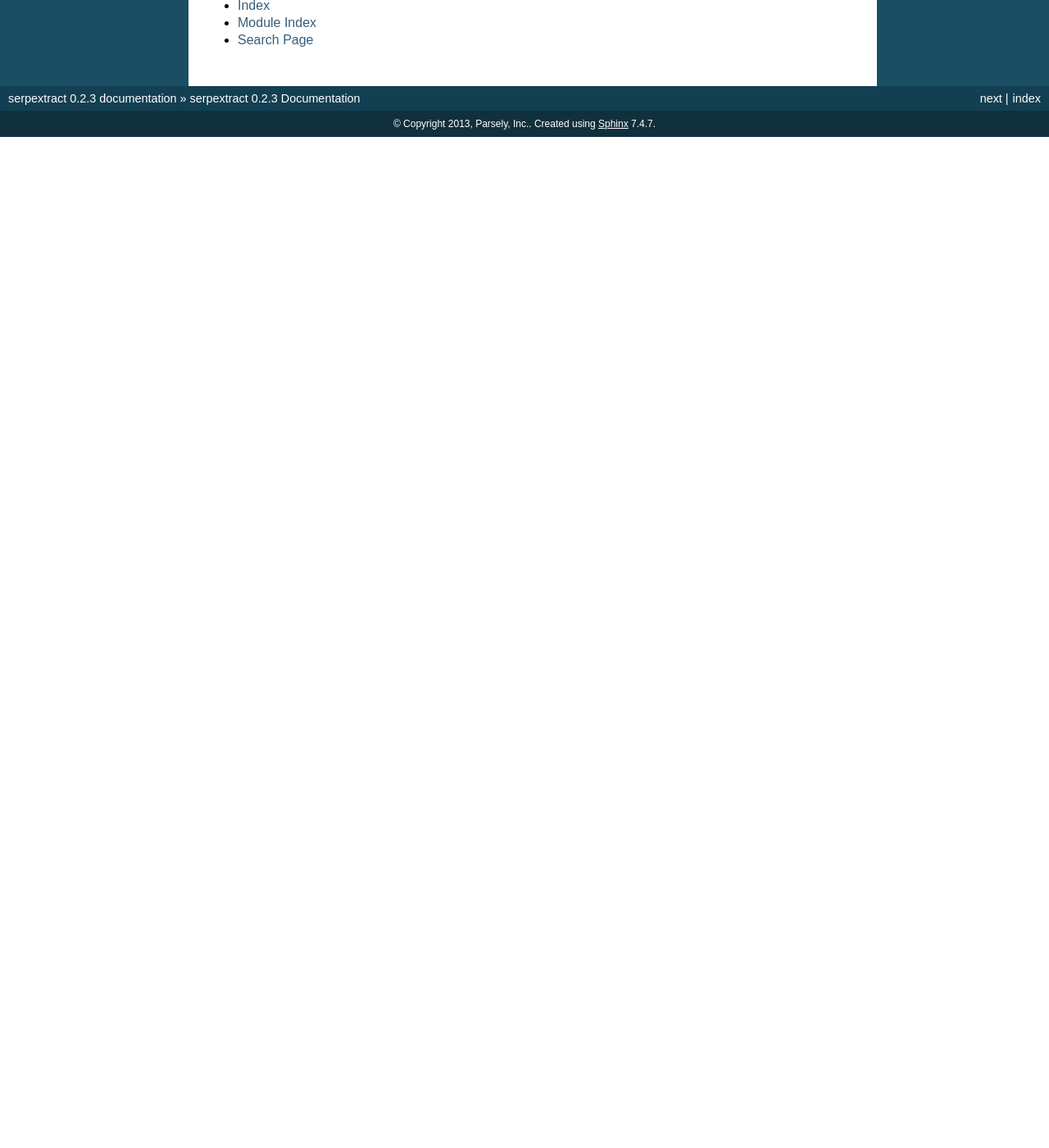
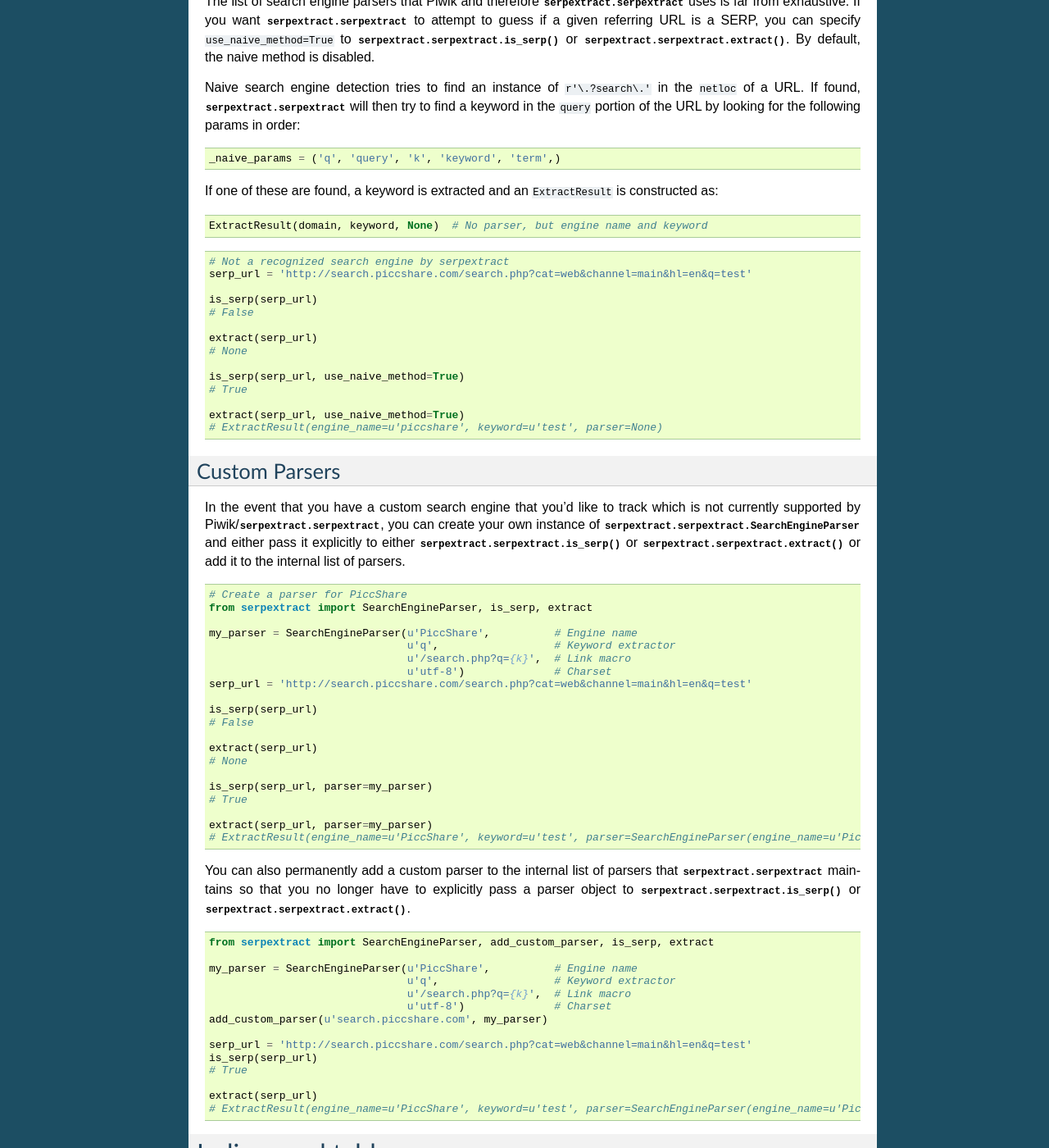
Before and after one commit to Parsely/serpextract, a Sphinx documentation site: the page built from docs/index.rst, in a window 1280 px wide and 1400 px high, scrolled down 1100 px. Shown: the whole window at 82% size. Built offline with Sphinx 7.4.7, drawn with Linux system fonts in a browser that asks for light colours; before the commit the page ends 1267 px from its top, so only the background shows below that; some of the changed text lies outside the part shown.

Commit message:
Update docs

```diff
--- a/docs/index.rst
+++ b/docs/index.rst
@@ -62,6 +62,94 @@ your local cache via::
 
     $ serpextract -l
 
+Naive Detection
+---------------
+
+The list of search engine parsers that Piwik and therefore :mod:`serpextract.serpextract` uses is far from
+exhaustive.  If you want :mod:`serpextract.serpextract` to attempt to guess if a given referring URL is a SERP,
+you can specify ``use_naive_method=True`` to :func:`serpextract.serpextract.is_serp` or :func:`serpextract.serpextract.extract`.
+By default, the naive method is disabled.
+
+Naive search engine detection tries to find an instance of ``r'\.?search\.'`` in the ``netloc``
+of a URL.  If found, :mod:`serpextract.serpextract` will then try to find a keyword in the ``query`` portion of
+the URL by looking for the following params in order::
+
+    _naive_params = ('q', 'query', 'k', 'keyword', 'term',)
+
+If one of these are found, a keyword is extracted and an ``ExtractResult`` is constructed as::
+
+    ExtractResult(domain, keyword, None)  # No parser, but engine name and keyword
+
+.. code-block:: python
+
+    # Not a recognized search engine by serpextract
+    serp_url = 'http://search.piccshare.com/search.php?cat=web&channel=main&hl=en&q=test'
+
+    is_serp(serp_url)
+    # False
+
+    extract(serp_url)
+    # None
+
+    is_serp(serp_url, use_naive_method=True)
+    # True
+
+    extract(serp_url, use_naive_method=True)
+    # ExtractResult(engine_name=u'piccshare', keyword=u'test', parser=None)
+
+Custom Parsers
+--------------
+
+In the event that you have a custom search engine that you'd like to track which is not currently
+supported by Piwik/:mod:`serpextract.serpextract`, you can create your own instance of
+:class:`serpextract.serpextract.SearchEngineParser` and either pass it explicitly to either
+:func:`serpextract.serpextract.is_serp` or :func:`serpextract.serpextract.extract` or add it
+to the internal list of parsers.
+
+.. code-block:: python
+
+    # Create a parser for PiccShare
+    from serpextract import SearchEngineParser, is_serp, extract
+
+    my_parser = SearchEngineParser(u'PiccShare',          # Engine name
+                                   u'q',                  # Keyword extractor
+                                   u'/search.php?q={k}',  # Link macro
+                                   u'utf-8')              # Charset
+    serp_url = 'http://search.piccshare.com/search.php?cat=web&channel=main&hl=en&q=test'
+
+    is_serp(serp_url)
+    # False
+
+    extract(serp_url)
+    # None
+
+    is_serp(serp_url, parser=my_parser)
+    # True
+
+    extract(serp_url, parser=my_parser)
+    # ExtractResult(engine_name=u'PiccShare', keyword=u'test', parser=SearchEngineParser(engine_name=u'PiccShare', keyword_extractor=[u'q'], link_macro=u'/search.php?q={k}', charsets=[u'utf-8']))
+
+You can also permanently add a custom parser to the internal list of parsers that
+:mod:`serpextract.serpextract` maintains so that you no longer have to explicitly pass a parser
+object to :func:`serpextract.serpextract.is_serp` or :func:`serpextract.serpextract.extract`.
+
+.. code-block:: python
+
+    from serpextract import SearchEngineParser, add_custom_parser, is_serp, extract
+
+    my_parser = SearchEngineParser(u'PiccShare',          # Engine name
+                                   u'q',                  # Keyword extractor
+                                   u'/search.php?q={k}',  # Link macro
+                                   u'utf-8')              # Charset
+    add_custom_parser(u'search.piccshare.com', my_parser)
+
+    serp_url = 'http://search.piccshare.com/search.php?cat=web&channel=main&hl=en&q=test'
+    is_serp(serp_url)
+    # True
+
+    extract(serp_url)
+    # ExtractResult(engine_name=u'PiccShare', keyword=u'test', parser=SearchEngineParser(engine_name=u'PiccShare', keyword_extractor=[u'q'], link_macro=u'/search.php?q={k}', charsets=[u'utf-8']))
+
 Indices and tables
 ==================
 
```
Also changed, not shown: README.rst (+90 -2 lines), docs/serpextract.rst (+4 -4 lines).
